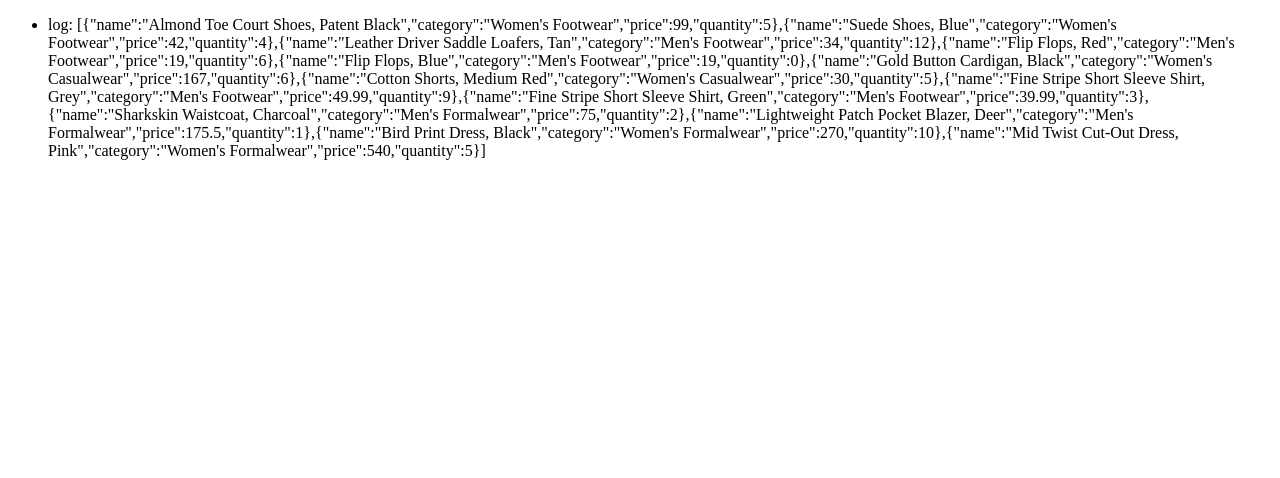
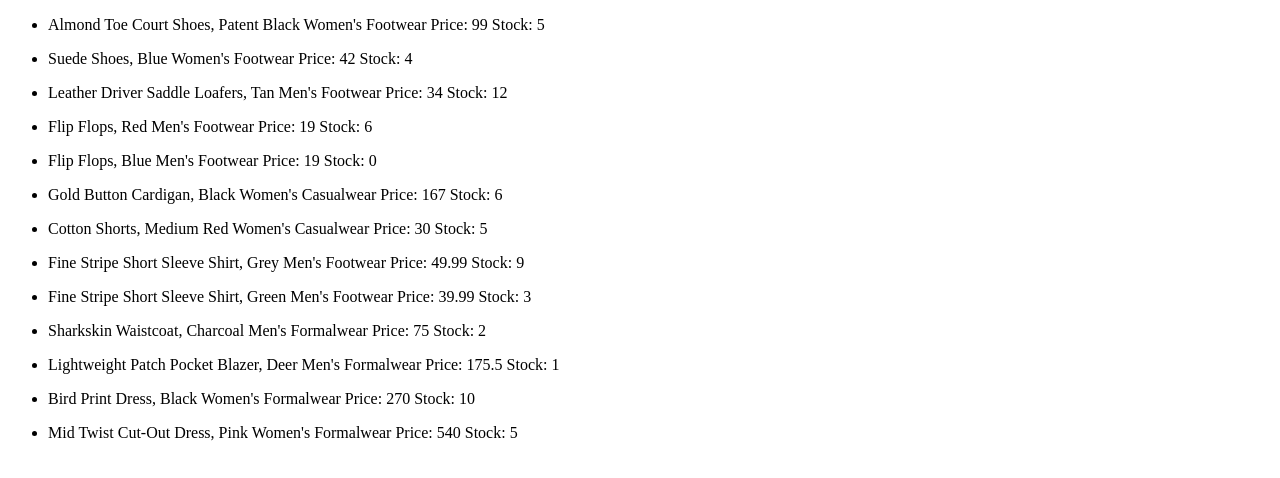
Before and after one commit to duskyshelf/clothingv2, a website: page public/index.html in a window 1280 px wide. Drawn offline with nearby package versions, Linux system fonts and the light colour scheme.

```diff
--- a/public/index.html
+++ b/public/index.html
@@ -15,8 +15,13 @@
 
   <body ng-controller="ClothingShopController as shopCtrl">
     <div>
-      <ul class="product-list">
-        <li>log: {{shopCtrl.productdata}}</li>
+      <ul class="product-list" ng-repeat="item in shopCtrl.productdata">
+        <li>
+          {{item.name}}
+          {{item.category}}
+          Price: {{item.price}}
+          Stock: {{item.stock}}
+        </li>
       </ul>
     </div>
   </body>
--- a/public/js/ProductList.json
+++ b/public/js/ProductList.json
@@ -3,78 +3,78 @@
     "name":"Almond Toe Court Shoes, Patent Black",
     "category":"Women's Footwear",
     "price":99.00,
-    "quantity":5
+    "stock":5
   },
   {
     "name":"Suede Shoes, Blue",
     "category":"Women's Footwear",
     "price":42.00,
-    "quantity":4
+    "stock":4
   },
   {
     "name":"Leather Driver Saddle Loafers, Tan",
     "category":"Men's Footwear",
     "price":34.00,
-    "quantity":12
+    "stock":12
   },
   {
     "name":"Flip Flops, Red",
     "category":"Men's Footwear",
     "price":19.00,
-    "quantity":6
+    "stock":6
   },
   {
     "name":"Flip Flops, Blue",
     "category":"Men's Footwear",
     "price":19.00,
-    "quantity":0
+    "stock":0
   },
   {
     "name":"Gold Button Cardigan, Black",
     "category":"Women's Casualwear",
     "price":167.00,
-    "quantity":6
+    "stock":6
   },
   {
     "name":"Cotton Shorts, Medium Red",
     "category":"Women's Casualwear",
     "price":30.00,
-    "quantity":5
+    "stock":5
   },
   {
     "name":"Fine Stripe Short Sleeve Shirt, Grey",
     "category":"Men's Footwear",
     "price":49.99,
-    "quantity":9
+    "stock":9
   },
   {
     "name":"Fine Stripe Short Sleeve Shirt, Green",
     "category":"Men's Footwear",
     "price":39.99,
-    "quantity":3
+    "stock":3
   },
   {
     "name":"Sharkskin Waistcoat, Charcoal",
     "category":"Men's Formalwear",
     "price":75.00,
-    "quantity":2
+    "stock":2
   },
   {
     "name":"Lightweight Patch Pocket Blazer, Deer",
     "category":"Men's Formalwear",
     "price":175.50,
-    "quantity":1
+    "stock":1
   },
   {
     "name":"Bird Print Dress, Black",
     "category":"Women's Formalwear",
     "price":270.00,
-    "quantity":10
+    "stock":10
   },
   {
     "name":"Mid Twist Cut-Out Dress, Pink",
     "category":"Women's Formalwear",
     "price":540.00,
-    "quantity":5
+    "stock":5
   }
 ]
--- a/public/js/shopFrontController.js
+++ b/public/js/shopFrontController.js
@@ -10,4 +10,11 @@
 
   getProducts();
 
+  self.basket = [];
+
+  self.addItem = function(product) {
+    self.basket.push(product);
+  };
+
+
 }]);
```
Also changed, not shown: test/unit/shopController.spec.js (added, +21 -0 lines), test/unit/ShopSpec.js (deleted). Lines whose indentation alone changed are shown as unchanged.
